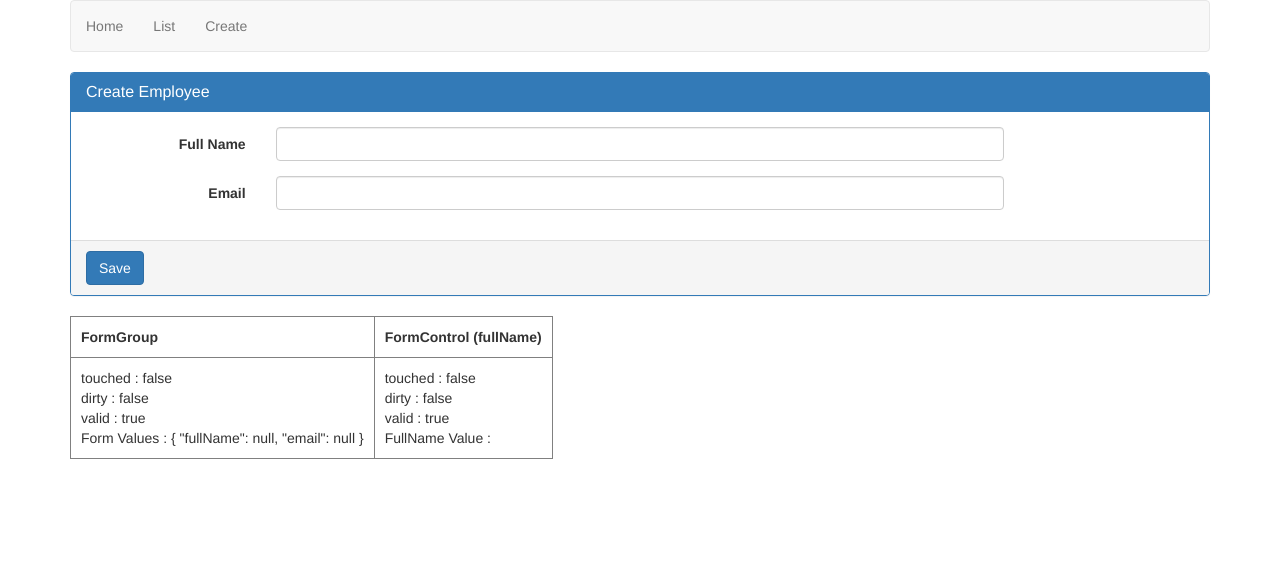
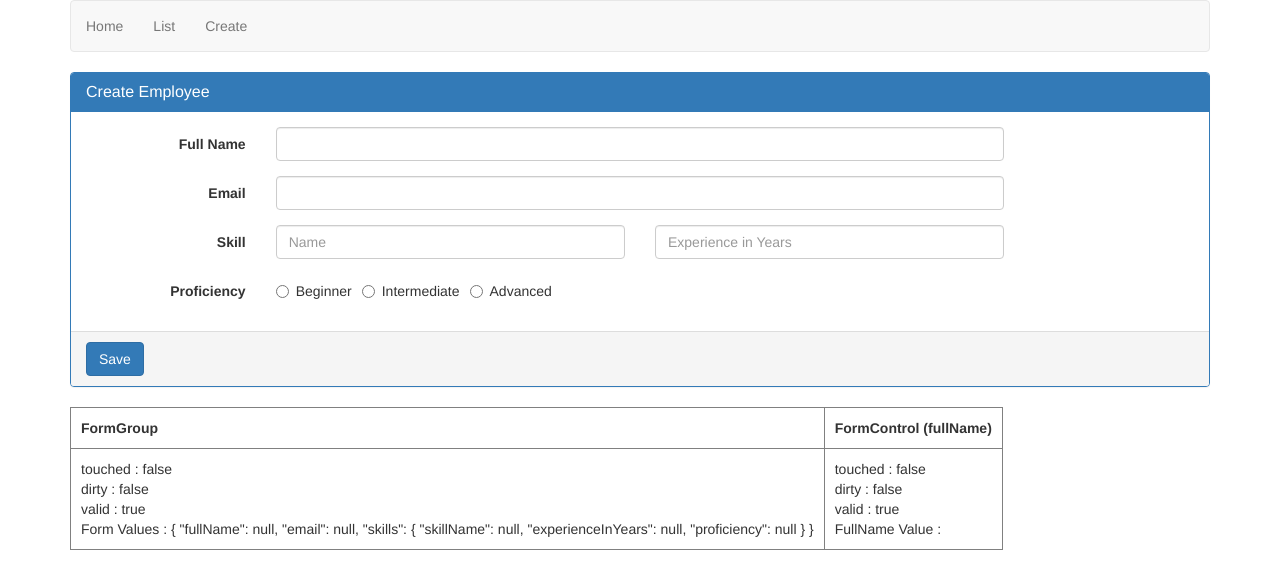
Before and after one commit to SivaGK/angular-learning-by-sivagk, an Angular app: page /create in a window 1280 px wide. Shown: the top 588 px of the page. Built offline with nearby package versions, Linux system fonts and the light colour scheme.

Commit message:
we will discuss nested form groups in a reactive form

```diff
--- a/src/app/employee/create-employee/create-employee.component.html
+++ b/src/app/employee/create-employee/create-employee.component.html
@@ -17,7 +17,41 @@
           <input id="email" type="text" class="form-control" formControlName="email">
         </div>
       </div>
+<div formGroupName="skills">
 
+  <div class="form-group">
+    <label class="col-sm-2 control-label" for="skillName">
+      Skill
+    </label>
+    <div class="col-sm-4">
+      <input type="text" class="form-control" id="skillName"
+          placeholder="Name" formControlName="skillName">
+    </div>
+    <div class="col-sm-4">
+      <input type="text" placeholder="Experience in Years"
+          class="form-control" formControlName="experienceInYears">
+    </div>
+  </div>
+
+  <div class="form-group">
+    <label class="col-md-2 control-label">Proficiency</label>
+    <div class="col-md-8">
+      <label class="radio-inline">
+        <input id="proficiency" type="radio" value="beginner"
+               formControlName="proficiency">Beginner
+      </label>
+      <label class="radio-inline">
+        <input id="proficiency" type="radio" value="intermediate"
+               formControlName="proficiency">Intermediate
+      </label>
+      <label class="radio-inline">
+        <input id="proficiency" type="radio" value="advanced"
+               formControlName="proficiency">Advanced
+      </label>
+    </div>
+  </div>
+
+</div>
     </div>
     <div class="panel-footer">
       <button class="btn btn-primary" type="submit" (click)="onSubmit();">Save</button>
--- a/src/app/employee/create-employee/create-employee.component.ts
+++ b/src/app/employee/create-employee/create-employee.component.ts
@@ -13,7 +13,12 @@
   ngOnInit() {
     this.employeeForm = new FormGroup({
       fullName: new FormControl(),
-      email: new FormControl()
+      email: new FormControl(),
+      skills: new FormGroup({
+        skillName: new FormControl(),
+        experienceInYears: new FormControl(),
+        proficiency: new FormControl()
+      })
     });
   }
   onSubmit(): void {
```
